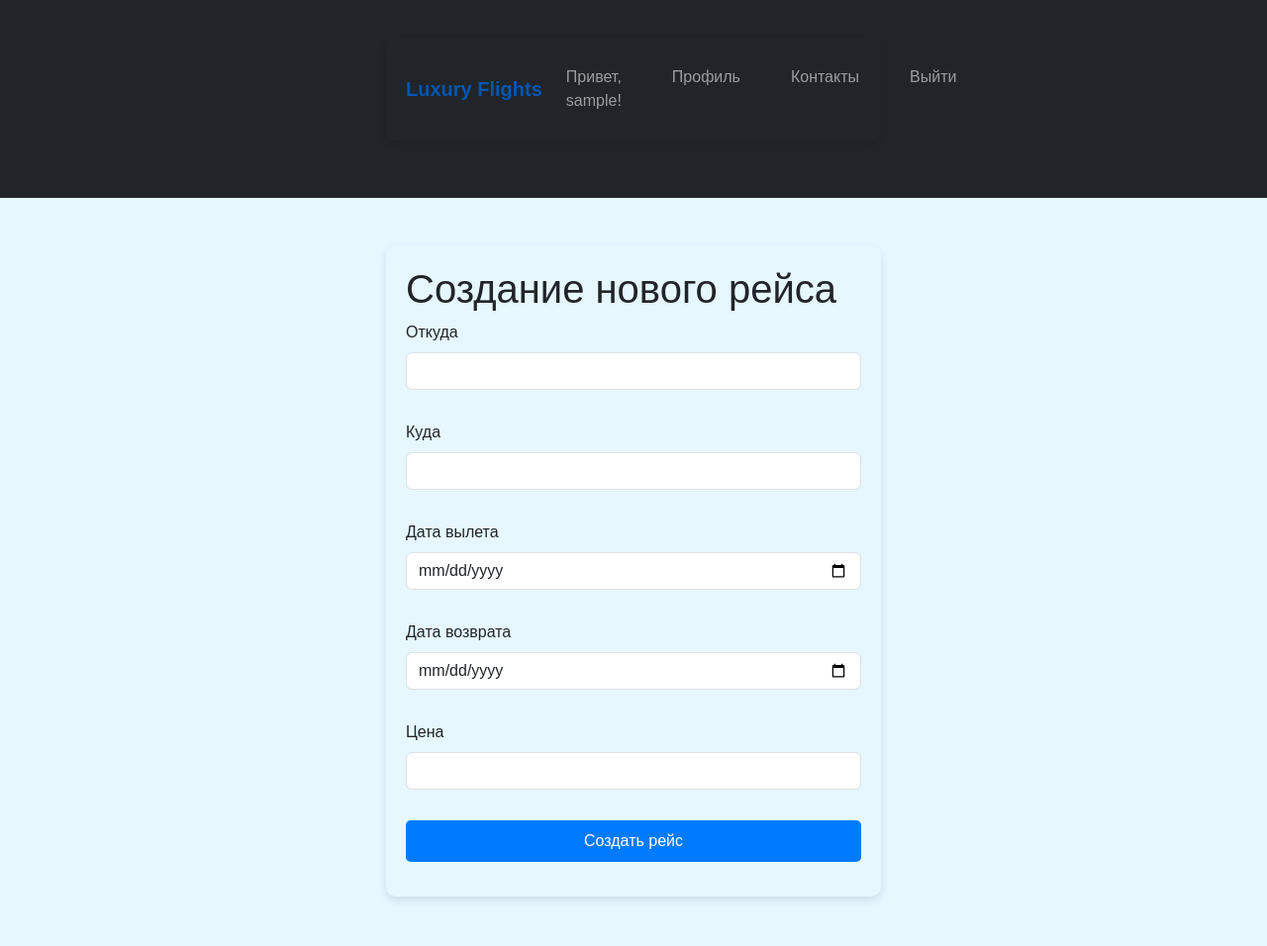
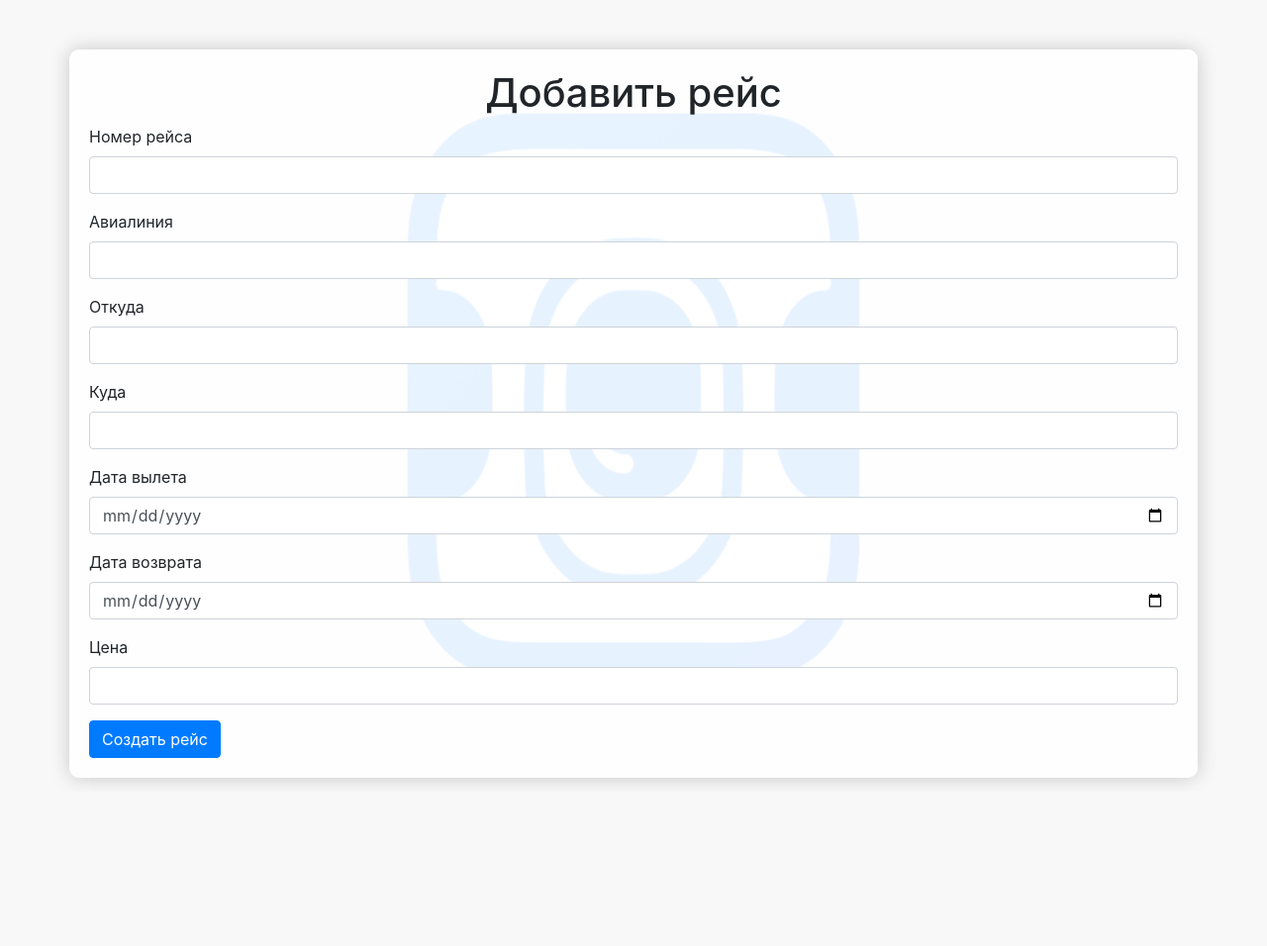
Before and after one commit to OskarPion/flasksemestrovayaex1, a Flask app: page /flights/add in a window 1280 px wide. Shown: the whole page at 99% size. After the commit the page ends 793 px from the top, so only its background shows below. Run offline with Flask 2, Linux system fonts and the light colour scheme; the visitor is signed in with stand-in values (Sample User, id 1); data comes from the database, SQL or seed files in the repository; some libraries are stand-ins or nearby versions.

Commit message:
addedchanges in files

```diff
--- a/app.py
+++ b/app.py
@@ -1,5 +1,6 @@
 import os
 from flask import Flask, render_template, request, redirect, url_for, flash, session, current_app
+from flask_wtf import CSRFProtect
 import requests
 import config
 from flask_sqlalchemy import SQLAlchemy
@@ -20,6 +21,9 @@ from models import User, Flight, Booking, Payment, Review
 os.environ['OAUTHLIB_INSECURE_TRANSPORT'] = '1'
 
 app = Flask(__name__)
+app.secret_key = 'gjknskjndskjnsfdkjb'
+csrf = CSRFProtect(app)
+csrf.init_app(app)
 
 # Конфигурация приложения
 app.config['SECRET_KEY'] = 's3cr3t_k3y_for_my_flask_app_12345'
@@ -177,17 +181,21 @@ def yandex_callback():
 @login_required
 def add_flight():
     if request.method == 'POST':
+        flight_number = request.form['flight_number']
+        airline = request.form['airline']
         departure_city = request.form['departure_city']
         arrival_city = request.form['arrival_city']
-        departure_date = request.form['departure_date']
-        return_date = request.form.get('return_date')  # Опционально
+        departure_time = request.form['departure_date']
+        arrival_time = request.form['return_date']
         price = request.form['flight_price']
 
         new_flight = Flight(
-            departure=departure_city,
-            arrival=arrival_city,
-            departure_date=departure_date,
-            return_date=return_date,
+            flight_number=flight_number,
+            airline=airline,
+            departure_city=departure_city,
+            arrival_city=arrival_city,
+            departure_time=departure_time,
+            arrival_time=arrival_time,
             price=price
         )
 
@@ -197,6 +205,8 @@ def add_flight():
         return redirect(url_for('view_flights'))
 
     return render_template('add_flight.html')
+
+
 
 
 @app.route('/flights', methods=['GET'])
@@ -240,6 +250,7 @@ def delete_flight(flight_id):
     db.session.commit()
     flash('Рейс успешно удален!', 'info')
     return redirect(url_for('view_flights'))
+
 
 
 
--- a/templates/add_flight.html
+++ b/templates/add_flight.html
@@ -1,8 +1,37 @@
-{% extends "base.html" %}
-
-{% block content %}
-<h1>Создание нового рейса</h1>
+<!DOCTYPE html>
+<html lang="en">
+<head>
+    <meta charset="UTF-8">
+    <meta name="viewport" content="width=device-width, initial-scale=1.0">
+    <title>Добавить рейс</title>
+    <link href="https://maxcdn.bootstrapcdn.com/bootstrap/4.5.2/css/bootstrap.min.css" rel="stylesheet">
+    <style>
+        body {
+            background-image: url('/static/aviasaleshoto11440x900.png'); /* Фоновое изображение */
+            background-size: cover;
+        }
+        .container {
+            margin-top: 50px; /* Отступ сверху */
+            background-color: rgba(255, 255, 255, 0.9); /* Прозрачный белый фон */
+            padding: 20px;
+            border-radius: 10px;
+            box-shadow: 0 0 20px rgba(0, 0, 0, 0.2);
+        }
+    </style>
+</head>
+<body>
+    <div class="container">
+        <h1 class="text-center">Добавить рейс</h1>
         <form action="{{ url_for('add_flight') }}" method="post">
+            <input type="hidden" name="csrf_token" value="{{ csrf_token() }}">
+            <div class="mb-3">
+                <label for="flight_number" class="form-label">Номер рейса</label>
+                <input type="text" class="form-control" name="flight_number" id="flight_number" required>
+            </div>
+            <div class="mb-3">
+                <label for="airline" class="form-label">Авиалиния</label>
+                <input type="text" class="form-control" name="airline" id="airline" required>
+            </div>
             <div class="mb-3">
                 <label for="departure_city" class="form-label">Откуда</label>
                 <input type="text" class="form-control" name="departure_city" id="departure_city" required>
@@ -23,6 +52,11 @@
                 <label for="flight_price" class="form-label">Цена</label>
                 <input type="number" class="form-control" name="flight_price" id="flight_price" required>
             </div>
-    <button type="submit" class="btn btn-custom">Создать рейс</button>
+            <button type="submit" class="btn btn-primary">Создать рейс</button>
         </form>
-{% endblock %}
+    </div>
+    <script src="https://code.jquery.com/jquery-3.5.1.slim.min.js"></script>
+    <script src="https://cdn.jsdelivr.net/npm/@popperjs/core@2.9.2/dist/umd/popper.min.js"></script>
+    <script src="https://stackpath.bootstrapcdn.com/bootstrap/4.5.2/js/bootstrap.min.js"></script>
+</body>
+</html>
--- a/templates/contact.html
+++ b/templates/contact.html
@@ -9,6 +9,7 @@
         <li>Адрес: Кремлевская 35</li>
     </ul>
     <form method="POST" action="{{ url_for('contact') }}">
+        <input type="hidden" name="csrf_token" value="{{ csrf_token() }}">
         <div class="mb-3">
             <label for="message" class="form-label">Ваше сообщение:</label>
             <textarea id="message" name="message" class="form-control" rows="5" required></textarea>
--- a/templates/edit_flight.html
+++ b/templates/edit_flight.html
@@ -3,6 +3,7 @@
 {% block content %}
 <h1>Редактирование рейса</h1>
 <form action="{{ url_for('edit_flight', flight_id=flight.id) }}" method="post">
+    <input type="hidden" name="csrf_token" value="{{ csrf_token() }}">
     <div class="mb-3">
         <label for="departure_city" class="form-label">Откуда</label>
         <input type="text" class="form-control" name="departure_city" id="departure_city" value="{{ flight.departure_city }}" required>
--- a/templates/login.html
+++ b/templates/login.html
@@ -3,6 +3,7 @@
 <div class="container">
     <h2>Вход в систему</h2>
     <form method="POST">
+        <input type="hidden" name="csrf_token" value="{{ csrf_token() }}">
         <div class="mb-3">
             <label for="email" class="form-label">Email:</label>
             <input type="email" id="email" name="email" class="form-control" required>
--- a/templates/register.html
+++ b/templates/register.html
@@ -3,6 +3,7 @@
 <div class="container">
     <h2>Регистрация</h2>
     <form method="POST">
+        <input type="hidden" name="csrf_token" value="{{ csrf_token() }}">
         <div class="mb-3">
     <label for="username" class="form-label">Имя пользователя:</label>
     <input type="text" id="username" name="username" class="form-control" required>
--- a/templates/reset_password.html
+++ b/templates/reset_password.html
@@ -10,6 +10,7 @@
         {% endif %}
     {% endwith %}
     <form method="POST">
+        <input type="hidden" name="csrf_token" value="{{ csrf_token() }}">
         <label for="password">Новый пароль:</label>
         <input type="password" id="password" name="password" required>
 
--- a/templates/reset_request.html
+++ b/templates/reset_request.html
@@ -10,6 +10,7 @@
         {% endif %}
     {% endwith %}
     <form method="POST">
+        <input type="hidden" name="csrf_token" value="{{ csrf_token() }}">
         <label for="email">Введите ваш email для восстановления пароля:</label>
         <input type="email" id="email" name="email" required>
         <button type="submit">Отправить письмо для восстановления</button>
--- a/templates/search.html
+++ b/templates/search.html
@@ -61,6 +61,7 @@
     <div class="search-container">
         <h1>Поиск авиабилетов</h1>
         <form action="/search" method="post">
+            <input type="hidden" name="csrf_token" value="{{ csrf_token() }}">
             <label for="from">Откуда:</label>
             <input type="text" id="from" name="from" placeholder="Город вылета" required>
 
```
Also changed, not shown: templates/flights.html (+10 -4 lines), 1 other file. Lines whose indentation alone changed are shown as unchanged.
